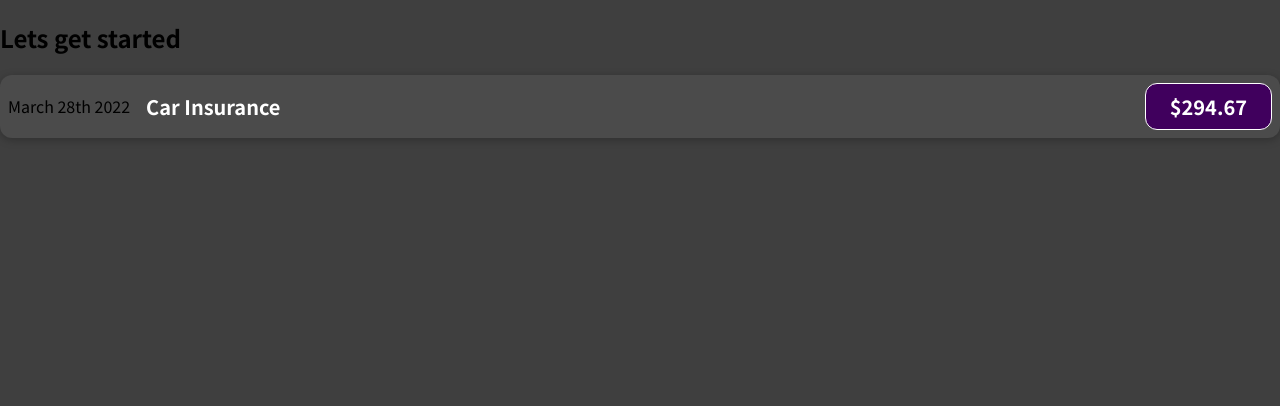
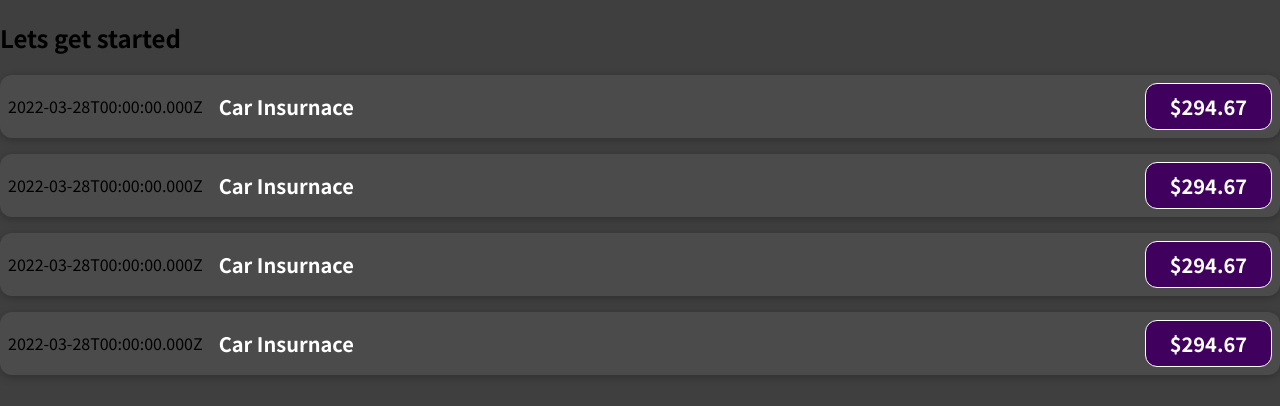
Before and after one commit to DanielVillasmil/Udemy-React, a JavaScript app: page / in a window 1280 px wide. Shown: the top 406 px of the page. Built offline with nearby package versions, Linux system fonts and the light colour scheme.

Commit message:
iSOSstring date to render on screen

```diff
--- a/src/App.js
+++ b/src/App.js
@@ -6,6 +6,9 @@ function App() {
     <div>
       <h2>Lets get started</h2>
       <ExpenseItem />
+      <ExpenseItem />
+      <ExpenseItem />
+      <ExpenseItem />
     </div>
   );
 }
--- a/src/components/ExpenseItem/ExpenseItem.js
+++ b/src/components/ExpenseItem/ExpenseItem.js
@@ -7,11 +7,11 @@ function ExpenseItem() {
 
     return (
         <div className='expense-item'>
-            <div>March 28th 2022</div>
+            <div>{expenseDate.toISOString()}</div>
                 <div className='expense-item__description'>
-                    <h2>Car Insurance</h2>
+                    <h2>{expenseTitle}</h2>
+                    <div className='expense-item__price'>${expenseAmmount}</div>
                 </div>
-            <div className='expense-item__price'>$294.67</div>
         </div>
     );
 }
```
